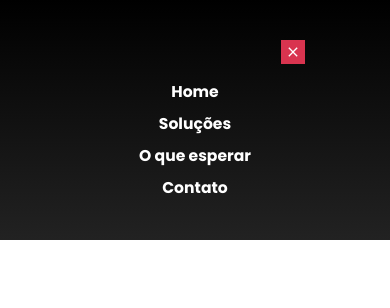
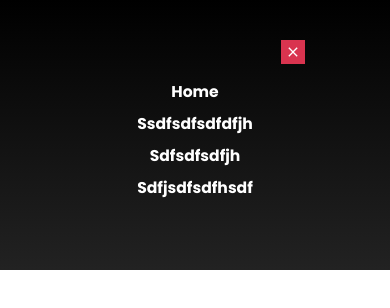
Before and after one commit to Pablo-Silva-Dev/react-components, a Next.js app: page / in a window 390 px wide. Both pictures are taken after a click on the icon 32 px from the left and 40 px from the top of the page. Shown: the top 308 px of the page. Built offline with nearby package versions, Linux system fonts and the light colour scheme; no server answers.

Commit message:
📦 Components: ResponsiveMenu component improved

```diff
--- a/src/components/Elements/ResponsiveMenu/index.tsx
+++ b/src/components/Elements/ResponsiveMenu/index.tsx
@@ -1,52 +1,126 @@
-import React from 'react';
-import { CloseMenuButton, Container, MenuContainer, MenuItem } from './styles';
-import { MdMenu, MdClose } from 'react-icons/md'
+import { CSSProperties } from 'react';
+import { MdClose } from 'react-icons/md'
 import { useTheme } from 'styled-components'
 
+import {
+    CloseMenuButton,
+    Container,
+    MenuContainer,
+    MenuItem
+} from './styles';
+
 interface ResponsiveMenuProps {
+    direction: 'vertical' | 'horizontal'
+    firstUrlTitle?: string;
+    secondUrlTitle?: string;
+    thirdUrlTitle?: string;
+    fourthUrlTitle?: string;
+    fivethUrlTitle?: string;
+    sixthUrlTitle?: string;
+    firstUrlLink?: string;
+    secondUrlLink?: string;
+    thirdUrlLink?: string;
+    fourthUrlLink?: string;
+    fivethUrlLink?: string;
+    sixthUrlLink?: string;
+    linkStyle?: CSSProperties;
+    style?: CSSProperties;
+    buttonStyle?: CSSProperties;
     closeResponsiveMenu: () => void
 }
 
-export function ResponsiveMenu({ closeResponsiveMenu }: ResponsiveMenuProps) {
+export function ResponsiveMenu({
+    direction,
+    firstUrlLink,
+    secondUrlLink,
+    thirdUrlLink,
+    fourthUrlLink,
+    fivethUrlLink,
+    sixthUrlLink,
+    firstUrlTitle,
+    secondUrlTitle,
+    thirdUrlTitle,
+    fourthUrlTitle,
+    fivethUrlTitle,
+    sixthUrlTitle,
+    closeResponsiveMenu,
+    style,
+    buttonStyle,
+    linkStyle
+}: ResponsiveMenuProps) {
 
     const theme = useTheme()
 
     return (
         <Container
+            direction={direction}
         >
             <MenuContainer
+                style={style}
             >
-                <CloseMenuButton>
+                <CloseMenuButton
+                    style={buttonStyle}
+                >
                     <MdClose
                         onClick={closeResponsiveMenu}
                         size={32}
                         color={theme.colors.white}
                     />
                 </CloseMenuButton>
+                {firstUrlLink &&
                     <MenuItem
-                    href='/'
+                        href={firstUrlLink}
                         onClick={closeResponsiveMenu}
+                        style={linkStyle}
                     >
-                    Home
+                        {firstUrlTitle}
                     </MenuItem>
+                }
+                {secondUrlLink &&
                     <MenuItem
-                    href='#solucoes'
+                        href={secondUrlLink}
                         onClick={closeResponsiveMenu}
+                        style={linkStyle}
                     >
-                    Soluções
+                        {secondUrlTitle}
                     </MenuItem>
+                }
+                {thirdUrlLink &&
                     <MenuItem
+                        href={thirdUrlLink}
                         onClick={closeResponsiveMenu}
-                    href='#oqueesperar'
+                        style={linkStyle}
                     >
-                    O que esperar
+                        {thirdUrlTitle}
                     </MenuItem>
+                }
+                {fourthUrlLink &&
                     <MenuItem
+                        href={fourthUrlLink}
                         onClick={closeResponsiveMenu}
-                    href='#contato'
+                        style={linkStyle}
                     >
-                    Contato
+                        {fourthUrlTitle}
                     </MenuItem>
+                }
+                {fivethUrlLink &&
+                    <MenuItem
+                        href={fivethUrlLink}
+                        onClick={closeResponsiveMenu}
+                        style={linkStyle}
+                    >
+                        {fivethUrlTitle}
+                    </MenuItem>
+                }
+                {sixthUrlLink &&
+                    <MenuItem
+                        href={sixthUrlLink}
+                        onClick={closeResponsiveMenu}
+                        style={linkStyle}
+                    >
+                        {sixthUrlTitle}
+                    </MenuItem>
+                }
             </MenuContainer>
         </Container>
     )
--- a/src/components/Elements/ResponsiveMenu/styles.ts
+++ b/src/components/Elements/ResponsiveMenu/styles.ts
@@ -1,8 +1,17 @@
 import styled, { keyframes } from "styled-components";
 
-const menuAnimation = keyframes`
+interface ResponsiveMenuProps {
+  direction: string;
+}
+
+const menuAnimationVertical = keyframes`
     0%{height: 0px};
-    100%{height: 240px};
+    100%{height: 32vh};
+`;
+
+const menuAnimationHorizontal = keyframes`
+  0%{width: 0px};
+  100%{width: 64vw};
 `;
 
 const menuItemAnimation = keyframes`
@@ -10,17 +19,21 @@ const menuItemAnimation = keyframes`
     100%{opacity: 1};
 `;
 
-export const Container = styled.div`
+export const Container = styled.div<ResponsiveMenuProps>`
   display: flex;
   flex-direction: column;
   align-items: center;
-  height: 20vh;
-  width: 100%;
+  height: ${({ direction }) => (direction === "vertical" ? "20vh" : "100vh")};
+  width: ${({ direction }) => (direction === "vertical" ? "100%" : "32vh")};
   position: fixed;
   top: 0;
   right: 0;
   z-index: 999;
-  animation: ${menuAnimation} 0.32s;
+  animation: ${({ direction }) =>
+      direction === "vertical"
+        ? menuAnimationVertical
+        : menuAnimationHorizontal}
+    0.32s;
   -webkit-animation-fill-mode: forwards;
   background-image: linear-gradient(
     to bottom,
@@ -42,12 +55,13 @@ export const MenuContainer = styled.div`
 
 export const MenuItem = styled.a`
   color: ${({ theme }) => theme.colors.white};
+  text-transform: capitalize;
   font-weight: 700;
   font-size: ${({ theme }) => theme.sizes.large};
   line-height: 32px;
   cursor: pointer;
   animation: ${menuItemAnimation} 1s;
-  &:hover{
+  &:hover {
     color: ${({ theme }) => theme.colors.secondary_light};
   }
 `;
--- a/src/pages/index.tsx
+++ b/src/pages/index.tsx
@@ -42,6 +42,16 @@ export default function Home() {
       />
       {isResponsiveMenuOpen &&
         <ResponsiveMenu
+          direction='vertical'
+          firstUrlTitle='Home'
+          firstUrlLink='sdfsdfsdfsdf'
+          secondUrlTitle='ssdfsdfsdfdfjh'
+          secondUrlLink='sdjsdfsdfdffh'
+          thirdUrlTitle='sdfsdfsdfjh'
+          thirdUrlLink='sdsdfsdfsdfjfh'
+          fourthUrlTitle='sdfjsdfsdfhsdf'
+          fourthUrlLink='sdsdfdsfjfh'
+          fivethUrlTitle='sdfdfsdfdsfjhsdf'
           closeResponsiveMenu={closeResponsiveMenu}
         />
       }
```
Lines whose indentation alone changed are shown as unchanged.
